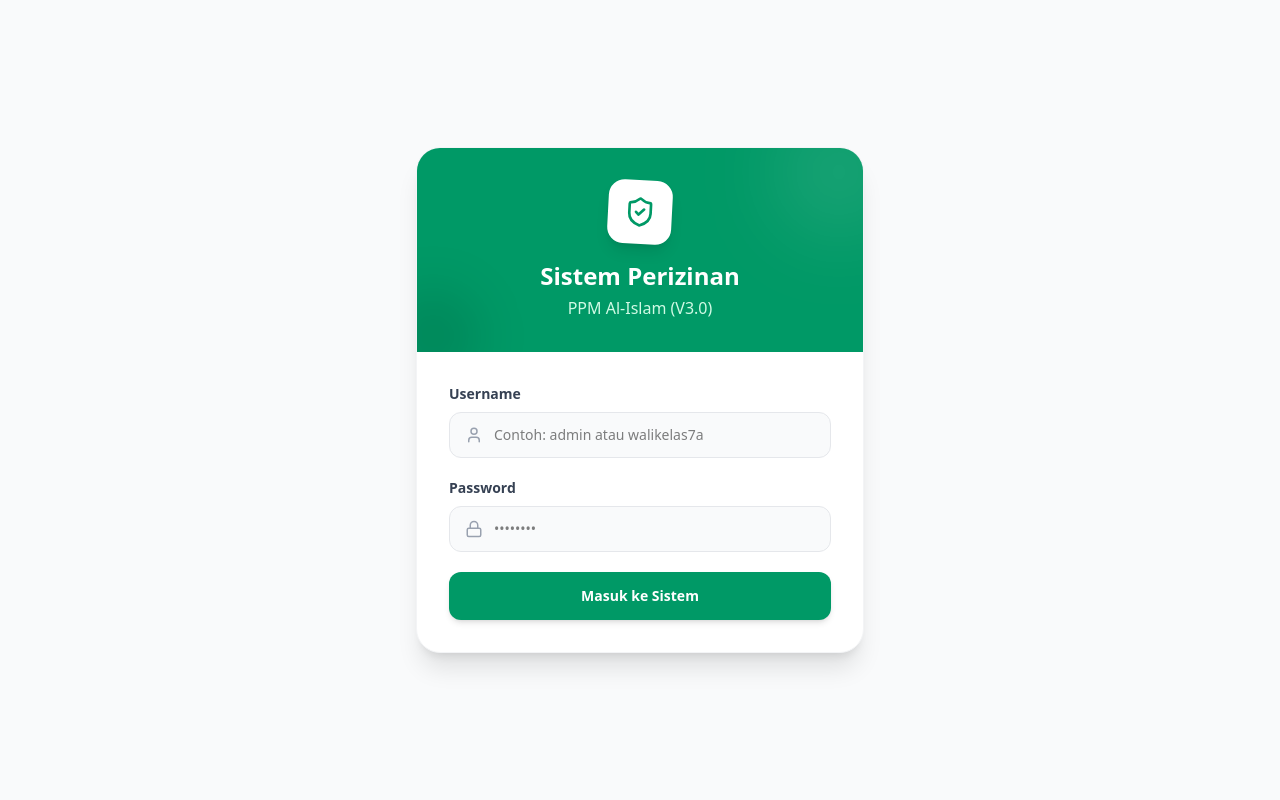
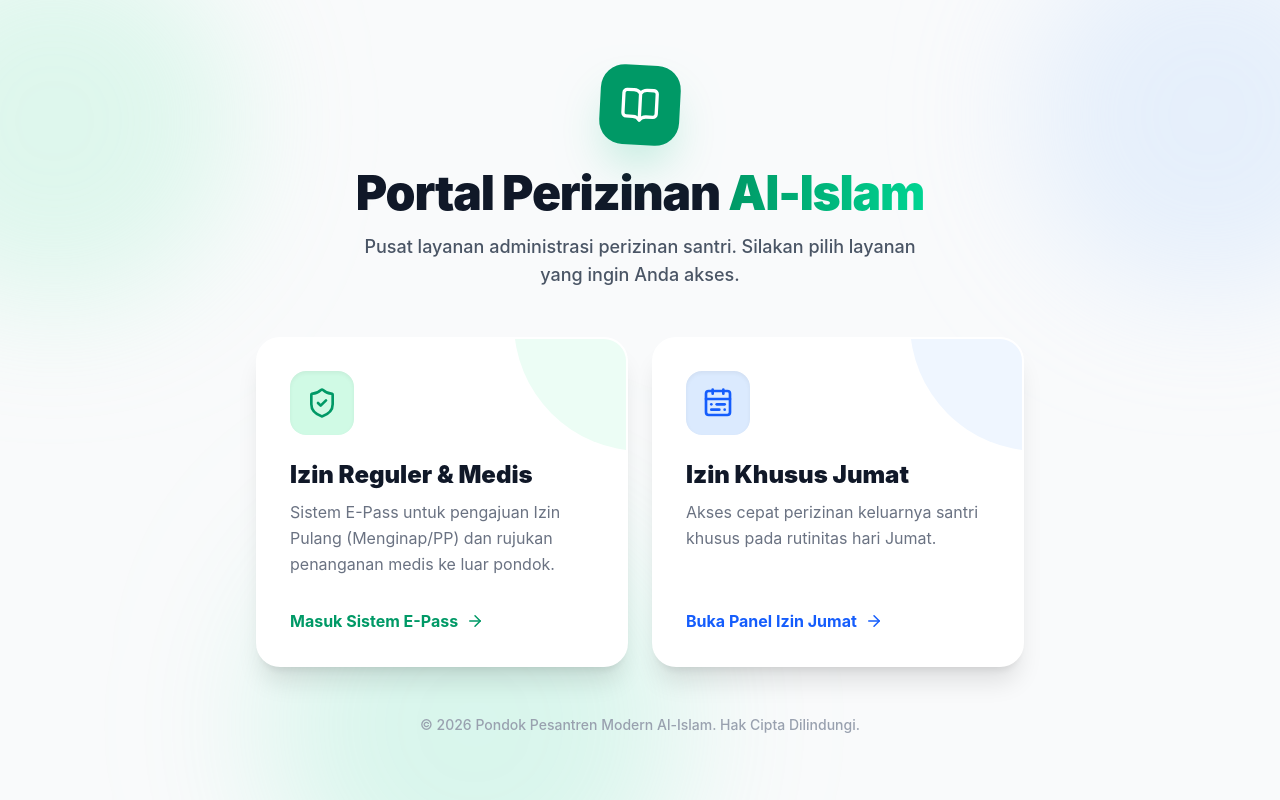
Before and after one commit to arfeensahla/perizinansantri, a React (Vite) app: page / in a window 1280 px wide. Built offline with nearby package versions, Linux system fonts and the light colour scheme.

Commit message:
testing portal

```diff
--- a/src/App.jsx
+++ b/src/App.jsx
@@ -2,7 +2,8 @@ import React, { useState, useEffect, createContext, useContext } from 'react';
 import {
     Users, LogOut, FileText, Database, ClipboardList,
     Activity, UserPlus, Clock, ClipboardCheck, Eye,
-    Scan, PlusSquare, Home, QrCode, History, Loader2
+    Scan, PlusSquare, Home, QrCode, History, Loader2,
+    CalendarRange, ShieldCheck, ArrowRight, BookOpen, ChevronLeft // <-- ChevronLeft sudah ditambahkan di sini
 } from 'lucide-react';
 import { supabase } from './services/supabaseClient';
 
@@ -54,17 +55,15 @@ const MainLayout = () => {
     const [activeMenu, setActiveMenu] = useState('');
 
     const handleLogout = () => {
-        logout(); // 1. Kosongkan state instan (Layar langsung seketika pindah ke Login)
-        supabase.auth.signOut().catch(console.error); // 2. Proses logout server jalan di background
+        logout();
+        supabase.auth.signOut().catch(console.error);
     };
 
-    // 1. TAMBAH KE DAFTAR MENU
     const getMenusByRole = (role) => {
         switch (role) {
             case 'ADMIN': return ['Dashboard', 'Manajemen User', 'Master Data', 'Semua Izin', 'Audit Log'];
             case 'WALIKELAS': return ['Dashboard', 'Kelas Saya', 'Ajukan Izin', 'Perpanjangan Izin', 'Status Pengajuan'];
             case 'SEKRETARIS_MUDIR': return ['Dashboard', 'Persetujuan Izin', 'Monitoring'];
-            // <-- 'Riwayat Scan' ditambahkan ke menu Kesantrian di bawah ini
             case 'KESANTRIAN': return ['Dashboard', 'Scan Pos Kesantrian', 'Monitoring Kesantrian', 'Riwayat Scan'];
             case 'SECURITY': return ['Scan Pos Gerbang', 'Riwayat Scan'];
             case 'KLINIK': return ['Dashboard', 'Pengajuan Medis', 'Status Rujukan'];
@@ -74,14 +73,12 @@ const MainLayout = () => {
 
     const menus = getMenusByRole(user?.role);
 
-    // Otomatis memilih menu pertama saat login
     useEffect(() => {
         if (menus.length > 0 && !menus.includes(activeMenu)) {
             setActiveMenu(menus[0]);
         }
     }, [user, menus, activeMenu]);
 
-    // 2. PEMETAAN IKON MENU
     const getMenuIcon = (menu, isActive) => {
         const size = isActive ? 24 : 20;
         switch (menu) {
@@ -106,7 +103,6 @@ const MainLayout = () => {
         }
     };
 
-    // 3. LABEL SINGKAT UNTUK NAVIGASI BAWAH
     const getShortLabel = (menu) => {
         if (menu === 'Dashboard') return 'Beranda';
         if (menu === 'Manajemen User') return 'User';
@@ -123,7 +119,6 @@ const MainLayout = () => {
         return menu;
     };
 
-    // 4. LOGIKA PERPINDAHAN HALAMAN (RENDER CONTENT)
     const renderContent = () => {
         if (user?.role === 'ADMIN') {
             switch (activeMenu) {
@@ -155,14 +150,12 @@ const MainLayout = () => {
                 case 'Dashboard': return <DashboardKesantrian />;
                 case 'Monitoring Kesantrian': return <MonitoringKesantrian />;
                 case 'Scan Pos Kesantrian': return <ScanQR menuContext="Scan Pos Kesantrian" />;
-                // <-- Komponen Riwayat Scan dipanggil dengan konteks Kesantrian
                 case 'Riwayat Scan': return <RiwayatScan menuContext="Pos Kesantrian" />;
             }
         }
         if (user?.role === 'SECURITY') {
             switch (activeMenu) {
                 case 'Scan Pos Gerbang': return <ScanQR menuContext="Scan Pos Gerbang" />;
-                // <-- Komponen Riwayat Scan dipanggil dengan konteks Security
                 case 'Riwayat Scan': return <RiwayatScan menuContext="Security" />;
             }
         }
@@ -173,18 +166,15 @@ const MainLayout = () => {
                 case 'Status Rujukan': return <StatusPengajuanMedis />;
             }
         }
-
-        // Jika tidak ada menu yang cocok, kembalikan ke Halaman Kosong
         return <HalamanKosong judul={activeMenu} />;
     };
 
     return (
         <div className="flex flex-col h-screen bg-gray-50 font-sans">
-
-            {/* --- HEADER APLIKASI (NATIVE APP STYLE) --- */}
+            {/* --- HEADER APLIKASI --- */}
             <div className="bg-white border-b px-4 py-3 flex items-center justify-between shadow-sm z-30 sticky top-0">
                 <div className="flex items-center gap-3">
-                    <div className="w-10 h-10 bg-emerald-100 text-emerald-800 rounded-full flex items-center justify-center font-black text-lg">
+                    <div className="w-10 h-10 bg-emerald-100 text-emerald-800 rounded-full flex items-center justify-center font-black text-lg shadow-inner">
                         {user?.name?.charAt(0) || 'U'}
                     </div>
                     <div className="flex flex-col">
@@ -197,7 +187,6 @@ const MainLayout = () => {
                     </div>
                 </div>
 
-                {/* Tombol Logout */}
                 <button
                     onClick={handleLogout}
                     className="p-2.5 bg-red-50 text-red-600 rounded-xl hover:bg-red-100 transition-colors flex items-center justify-center"
@@ -212,7 +201,7 @@ const MainLayout = () => {
                 {renderContent()}
             </main>
 
-            {/* --- BOTTOM NAVIGATION BAR (SELALU MUNCUL) --- */}
+            {/* --- BOTTOM NAVIGATION BAR --- */}
             <div className="fixed bottom-0 left-0 right-0 bg-white border-t border-gray-200 shadow-[0_-10px_15px_-3px_rgba(0,0,0,0.05)] z-40 pb-safe">
                 <div className="flex justify-around items-center h-16 max-w-3xl mx-auto px-1 sm:px-4">
                     {menus.map((menu) => {
@@ -221,17 +210,14 @@ const MainLayout = () => {
                             <button
                                 key={menu}
                                 onClick={() => setActiveMenu(menu)}
-                                className="relative flex flex-col items-center justify-center flex-1 h-full text-gray-400 hover:text-emerald-500 transition-colors px-1"
+                                className="relative flex flex-col items-center justify-center flex-1 h-full text-gray-400 hover:text-emerald-500 transition-colors px-1 group"
                             >
-                                {/* Indikator Aktif Atas */}
                                 {isActive && <div className="absolute top-0 w-8 sm:w-12 h-1 bg-emerald-500 rounded-b-full shadow-[0_2px_4px_rgba(16,185,129,0.4)]"></div>}
 
-                                {/* Ikon Menu */}
-                                <div className={`mt-1 transition-all duration-300 ${isActive ? 'text-emerald-600 transform -translate-y-1' : ''}`}>
+                                <div className={`mt-1 transition-all duration-300 ${isActive ? 'text-emerald-600 transform -translate-y-1' : 'group-hover:-translate-y-0.5 group-active:scale-95'}`}>
                                     {getMenuIcon(menu, isActive)}
                                 </div>
 
-                                {/* Label Text */}
                                 <span className={`text-[9px] sm:text-[10px] mt-1 transition-all text-center leading-tight line-clamp-1 ${isActive ? 'text-emerald-700 font-bold' : 'font-medium'}`}>
                                     {getShortLabel(menu)}
                                 </span>
@@ -240,20 +226,111 @@ const MainLayout = () => {
                     })}
                 </div>
             </div>
-
         </div>
     );
 };
 
+
+// =====================================================================
+// HALAMAN PORTAL LANDING PAGE (SISTEM ROUTING UTAMA)
+// =====================================================================
+const LandingPortal = ({ onMasukEpass }) => {
+    return (
+        <div className="min-h-screen bg-gray-50 flex flex-col items-center justify-center p-4 relative overflow-hidden font-sans">
+
+            {/* Background Ornaments */}
+            <div className="absolute top-[-10%] left-[-10%] w-96 h-96 bg-emerald-200 rounded-full mix-blend-multiply filter blur-3xl opacity-30 animate-blob"></div>
+            <div className="absolute top-[-10%] right-[-10%] w-96 h-96 bg-blue-200 rounded-full mix-blend-multiply filter blur-3xl opacity-30 animate-blob animation-delay-2000"></div>
+            <div className="absolute bottom-[-20%] left-[20%] w-96 h-96 bg-emerald-300 rounded-full mix-blend-multiply filter blur-3xl opacity-20 animate-blob animation-delay-4000"></div>
+
+            <div className="z-10 w-full max-w-4xl px-4 animate-fade-in-down">
+
+                {/* Header & Logo */}
+                <div className="text-center mb-12">
+                    <div className="w-20 h-20 bg-emerald-600 text-white rounded-3xl mx-auto flex items-center justify-center mb-6 shadow-2xl shadow-emerald-500/30 rotate-3 hover:rotate-0 transition-transform">
+                        <BookOpen size={40} />
+                    </div>
+                    <h1 className="text-4xl md:text-5xl font-black text-gray-900 tracking-tight mb-4">
+                        Portal Perizinan <span className="text-transparent bg-clip-text bg-gradient-to-r from-emerald-600 to-emerald-400">Al-Islam</span>
+                    </h1>
+                    <p className="text-lg text-gray-600 max-w-xl mx-auto font-medium">
+                        Pusat layanan administrasi perizinan santri. Silakan pilih layanan yang ingin Anda akses.
+                    </p>
+                </div>
+
+                {/* Grid Pilihan Sistem */}
+                <div className="grid grid-cols-1 md:grid-cols-2 gap-6 max-w-3xl mx-auto">
+
+                    {/* CARD 1: SISTEM BARU (E-PASS REGULER) */}
+                    <div
+                        onClick={onMasukEpass}
+                        className="group bg-white rounded-3xl p-8 border-2 border-transparent hover:border-emerald-500 shadow-xl hover:shadow-2xl hover:shadow-emerald-500/20 cursor-pointer transition-all duration-300 flex flex-col h-full transform hover:-translate-y-2 relative overflow-hidden"
+                    >
+                        <div className="absolute top-0 right-0 w-32 h-32 bg-emerald-50 rounded-bl-full -mr-4 -mt-4 transition-transform group-hover:scale-110"></div>
+                        <div className="w-16 h-16 bg-emerald-100 text-emerald-600 rounded-2xl flex items-center justify-center mb-6 relative z-10 shadow-inner group-hover:bg-emerald-600 group-hover:text-white transition-colors duration-300">
+                            <ShieldCheck size={32} />
+                        </div>
+                        <h2 className="text-2xl font-black text-gray-900 mb-2 relative z-10">Izin Reguler & Medis</h2>
+                        <p className="text-gray-500 mb-8 relative z-10 flex-1 leading-relaxed">
+                            Sistem E-Pass untuk pengajuan Izin Pulang (Menginap/PP) dan rujukan penanganan medis ke luar pondok.
+                        </p>
+                        <div className="flex items-center text-emerald-600 font-bold mt-auto group-hover:translate-x-2 transition-transform relative z-10">
+                            Masuk Sistem E-Pass <ArrowRight size={18} className="ml-2" />
+                        </div>
+                    </div>
+
+                    {/* CARD 2: SISTEM LAMA (IZIN JUMAT) */}
+                    <div
+                        onClick={() => window.open('https://izinjumat.vercel.app/', '_blank')}
+                        className="group bg-white rounded-3xl p-8 border-2 border-transparent hover:border-blue-500 shadow-xl hover:shadow-2xl hover:shadow-blue-500/20 cursor-pointer transition-all duration-300 flex flex-col h-full transform hover:-translate-y-2 relative overflow-hidden"
+                    >
+                        <div className="absolute top-0 right-0 w-32 h-32 bg-blue-50 rounded-bl-full -mr-4 -mt-4 transition-transform group-hover:scale-110"></div>
+                        <div className="w-16 h-16 bg-blue-100 text-blue-600 rounded-2xl flex items-center justify-center mb-6 relative z-10 shadow-inner group-hover:bg-blue-600 group-hover:text-white transition-colors duration-300">
+                            <CalendarRange size={32} />
+                        </div>
+                        <h2 className="text-2xl font-black text-gray-900 mb-2 relative z-10">Izin Khusus Jumat</h2>
+                        <p className="text-gray-500 mb-8 relative z-10 flex-1 leading-relaxed">
+                            Akses cepat perizinan keluarnya santri khusus pada rutinitas hari Jumat.
+                        </p>
+                        <div className="flex items-center text-blue-600 font-bold mt-auto group-hover:translate-x-2 transition-transform relative z-10">
+                            Buka Panel Izin Jumat <ArrowRight size={18} className="ml-2" />
+                        </div>
+                    </div>
+
+                </div>
+
+                <div className="text-center mt-12 text-sm text-gray-400 font-medium">
+                    &copy; 2026 Pondok Pesantren Modern Al-Islam. Hak Cipta Dilindungi.
+                </div>
+            </div>
+
+            <style>{`
+                @keyframes blob {
+                    0% { transform: translate(0px, 0px) scale(1); }
+                    33% { transform: translate(30px, -50px) scale(1.1); }
+                    66% { transform: translate(-20px, 20px) scale(0.9); }
+                    100% { transform: translate(0px, 0px) scale(1); }
+                }
+                .animate-blob { animation: blob 7s infinite; }
+                .animation-delay-2000 { animation-delay: 2s; }
+                .animation-delay-4000 { animation-delay: 4s; }
+            `}</style>
+        </div>
+    );
+};
+
+
+// =====================================================================
+// KOMPONEN ROOT (APP ENTRY)
+// =====================================================================
 export default function App() {
     const [user, setUser] = useState(null);
     const [isCheckingSession, setIsCheckingSession] = useState(true);
+    const [showPortal, setShowPortal] = useState(true); // State Penentu Halaman Portal
 
-    // Gembok (Ref) untuk mencegah Double Fetching saat Login
     const fetchedUserId = React.useRef(null);
 
     useEffect(() => {
-        // 1. Cek sesi saat aplikasi pertama kali dimuat
         const checkActiveSession = async () => {
             const { data: { session } } = await supabase.auth.getSession();
             if (session?.user) {
@@ -265,16 +342,15 @@ export default function App() {
 
         checkActiveSession();
 
-        // 2. Pantau perubahan status (Login/Logout)
         const { data: { subscription } } = supabase.auth.onAuthStateChange(async (event, session) => {
             if (event === 'SIGNED_IN' && session) {
-                // Cegah fetch ulang jika data user ini sudah ditarik oleh checkActiveSession
                 if (fetchedUserId.current !== session.user.id) {
                     await fetchUserData(session.user.id);
                 }
             } else if (event === 'SIGNED_OUT') {
                 fetchedUserId.current = null;
                 setUser(null);
+                setShowPortal(true); // Saat logout, otomatis tendang balik ke Portal
                 setIsCheckingSession(false);
             }
         });
@@ -285,7 +361,7 @@ export default function App() {
     }, []);
 
     const fetchUserData = async (userId) => {
-        fetchedUserId.current = userId; // Kunci gembok
+        fetchedUserId.current = userId;
         try {
             const { data, error } = await supabase
                 .from('users')
@@ -299,6 +375,7 @@ export default function App() {
                     name: data.nama_lengkap,
                     role: data.role
                 });
+                setShowPortal(false); // Kalau sudah login dan sesi valid, langsung masuk ke MainLayout, bypass Portal
             }
         } catch (error) {
             console.error("Gagal memulihkan sesi user:", error);
@@ -311,14 +388,39 @@ export default function App() {
         return (
             <div className="flex h-screen w-full flex-col items-center justify-center bg-gray-50">
                 <Loader2 size={48} className="animate-spin text-emerald-500 mb-4" />
-                <p className="text-sm font-bold text-gray-400 animate-pulse uppercase tracking-widest">Menyiapkan E-Pass...</p>
+                <p className="text-sm font-bold text-emerald-600 animate-pulse uppercase tracking-widest">Menghubungkan ke Sistem...</p>
             </div>
         );
     }
 
+    // --- ALUR ROUTING ---
+    // 1. Jika User belum menentukan pilihan di Portal, tampilkan Portal.
+    if (showPortal) {
+        return <LandingPortal onMasukEpass={() => setShowPortal(false)} />;
+    }
+
+    // 2. Jika User memilih E-Pass tapi belum Login, tampilkan form Login.
+    if (!user) {
+        return (
+            <AuthContext.Provider value={{ user, login: setUser, logout: () => setUser(null) }}>
+                {/* Tombol Kembali ke Portal di halaman Login */}
+                <div className="absolute top-4 left-4 z-50">
+                    <button
+                        onClick={() => setShowPortal(true)}
+                        className="flex items-center gap-2 bg-white/80 backdrop-blur px-4 py-2 rounded-xl text-gray-600 font-bold text-sm shadow-sm hover:bg-white hover:text-emerald-600 transition-colors border border-gray-200"
+                    >
+                        <ChevronLeft size={16} /> Kembali ke Portal
+                    </button>
+                </div>
+                <LoginPage />
+            </AuthContext.Provider>
+        );
+    }
+
+    // 3. Jika User sudah Login, tampilkan Main Layout (Aplikasi Utama).
     return (
         <AuthContext.Provider value={{ user, login: setUser, logout: () => setUser(null) }}>
-            {!user ? <LoginPage /> : <MainLayout />}
+            <MainLayout />
         </AuthContext.Provider>
     );
 }
```
